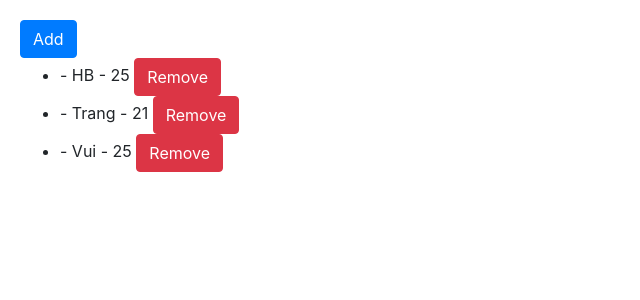
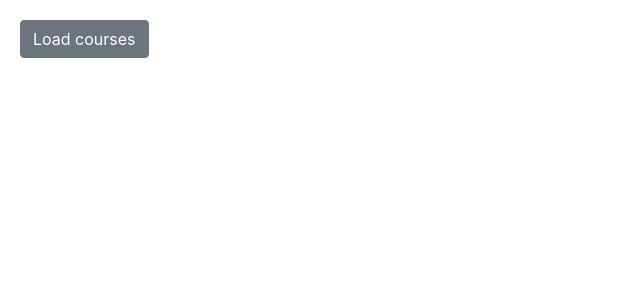
Before and after one commit to hongbao80/gin-project, an Angular app in the folder webapp-ui/: page / in a window 1280 px wide. Shown: the top 300 px of the page, without its empty margins (0-640 px from the left). Built offline with nearby package versions, Linux system fonts and the light colour scheme.

Commit message:
load data, track

```diff
--- a/webapp-ui/src/app/app.component.html
+++ b/webapp-ui/src/app/app.component.html
@@ -1,7 +1,9 @@
-<button (click)="onAdd()" class="btn btn-primary">Add</button>
+<button (click)="loadCourses()" class="btn btn-secondary">Load courses</button>
 
 <ul>
-    <li *ngFor="let c of courses;even as isEven">
-        {{i}} - {{c.name}} - {{c.age}} <button (click)="onRemove(c)" class="btn btn-danger">Remove</button>
+    <!-- trackBy make sure angular do not reload element's data -->
+    <li *ngFor="let c of courses; trackBy: trackCourse">
+        {{c.name}} - {{c.age}}
+
     </li>
 </ul>
--- a/webapp-ui/src/app/app.component.ts
+++ b/webapp-ui/src/app/app.component.ts
@@ -1,5 +1,5 @@
 import { Component } from '@angular/core';
-import {FavoriteChangedEventArgs} from './favorite/favorite.component'
+import { FavoriteChangedEventArgs } from './favorite/favorite.component'
 
 @Component({
   selector: 'app-root',
@@ -7,19 +7,27 @@ import {FavoriteChangedEventArgs} from './favorite/favorite.component'
   styleUrls: ['./app.component.css']
 })
 export class AppComponent {
-  courses = [
-    {name:"HB",age:25},
-    {name:"Trang",age:21},
-    {name:"Vui",age:25},
-
-  ]
-
-  onAdd( ) {
-    this.courses.push({name: "Hix", age: 200})
+  courses = []
+  onAdd() {
+    this.courses.push({ name: "Hix", age: 200 })
   }
 
   onRemove(course) {
-      let index = this.courses.indexOf(course)
-      this.courses.splice(index, 1)
+    let index = this.courses.indexOf(course)
+    this.courses.splice(index, 1)
+  }
+
+  loadCourses() {
+    this.courses = [
+      { name: "HB", age: 25 },
+      { name: "Trang", age: 21 },
+      { name: "Vui", age: 25 },
+
+    ]
+
+  }
+
+  trackCourse(index, course) {
+    return course ? course.name : undefined
   }
 }
```
